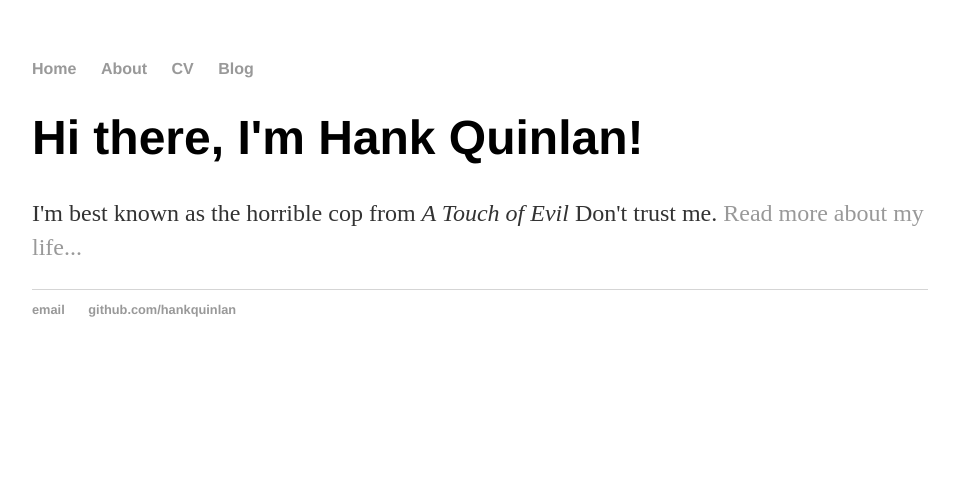
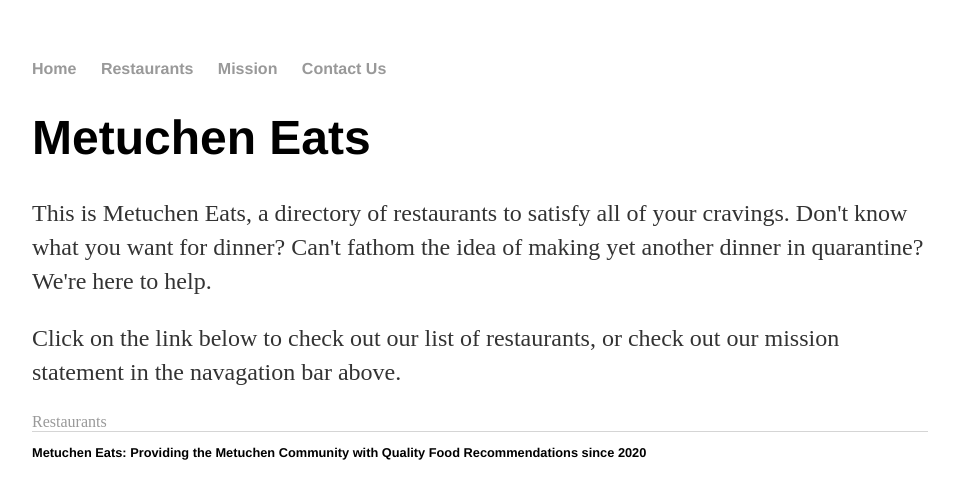
Before and after one commit to paigelarson/metucheneats, a plain HTML site: page index.html in a window 1280 px wide. Shown: the whole page, without its empty margins (160-1115 px from the left). Drawn offline with Linux system fonts and the light colour scheme.

Commit message:
Update index.html

```diff
--- a/index.html
+++ b/index.html
@@ -1,28 +1,31 @@
 <!DOCTYPE html>
 <html>
 	<head>
-		<title>Hank Quinlan, Horrible Cop</title>
+		<title>Metuchen Eats</title>
 		<link rel="stylesheet" type="text/css" href="/css/main.css">
 	</head>
 	<body>
 		<nav>
     		<ul>
         		<li><a href="/">Home</a></li>
-	        	<li><a href="/about">About</a></li>
-        		<li><a href="/cv">CV</a></li>
-        		<li><a href="/blog">Blog</a></li>
+	        	<li><a href="/restaurants">Restaurants</a></li>
+        		<li><a href="/mission">Mission</a></li>
+        		<li><a href="/contact">Contact Us</a></li>
     		</ul>
 		</nav>
 		<div class="container">
     		<div class="blurb">
-        		<h1>Hi there, I'm Hank Quinlan!</h1>
-				<p>I'm best known as the horrible cop from <em>A Touch of Evil</em> Don't trust me. <a href="/about">Read more about my life...</a></p>
+        		<h1>Metuchen Eats</h1>
+				<p>This is Metuchen Eats, a directory of restaurants to satisfy all of your cravings. Don't know what you want
+				for dinner? Can't fathom the idea of making yet another dinner in quarantine? We're here to help.</p>
+				<p>Click on the link below to check out our list of restaurants, or check out our mission statement
+				in the navagation bar above. </p>
+				<a href="/about">Restaurants</a>
     		</div><!-- /.blurb -->
 		</div><!-- /.container -->
 		<footer>
     		<ul>
-        		<li><a href="mailto:hankquinlanhub@gmail.com">email</a></li>
-        		<li><a href="https://github.com/hankquinlan">github.com/hankquinlan</a></li>
+			<li>Metuchen Eats: Providing the Metuchen Community with Quality Food Recommendations since 2020</li>
 			</ul>
 		</footer>
 	</body>
```
